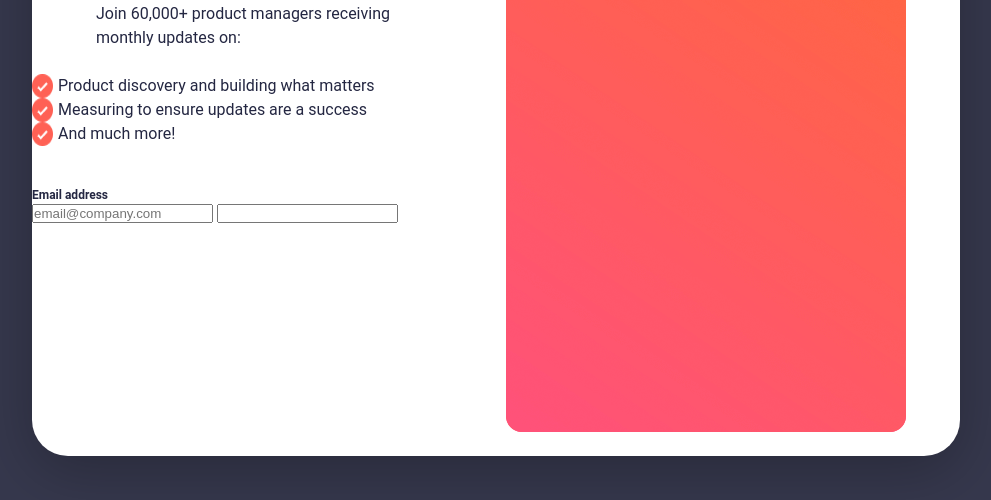
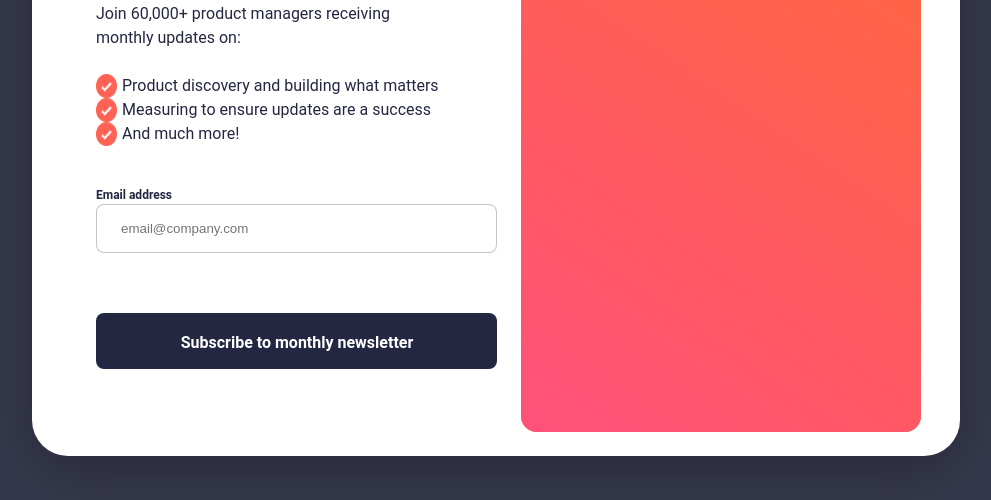
Before and after one commit to Karshiyeva996/Stay-updated-, a plain HTML site: page index.html in a window 1280 px wide. Shown: the part 404-904 px from the top of the page, without its empty margins (224-1215 px from the left). Drawn offline with Linux system fonts and the light colour scheme.

Commit message:
sait finish

```diff
--- a/CSS/main.css
+++ b/CSS/main.css
@@ -68,14 +68,18 @@ ul {
     font-size: 16px;
     font-style: normal;
     font-weight: 400;
-    line-height: 150%; /* 24px */
+    line-height: 150%;
+    /* 24px */
     padding-bottom: 24px;
     margin-left: 64px;
     margin-right: 64px;
 }
-.site-hero__ptica{
+
+.site-hero__ptica {
+    margin-left: 64px;
     row-gap: 10px;
 }
+
 .site-hero__li {
     display: flex;
     column-gap: 5px;
@@ -90,9 +94,11 @@ font-family: Roboto;
     font-size: 16px;
     font-style: normal;
     font-weight: 400;
-line-height: 150%; /* 24px */
+    line-height: 150%;
+    /* 24px */
 }
-.hero__h1{
+
+.hero__h1 {
     color: var(--Dark-Navy, #242742);
     font-feature-settings: 'clig' off, 'liga' off;
     /* Body Small */
@@ -100,8 +106,10 @@ font-family: Roboto;
     font-size: 12px;
     font-style: normal;
     font-weight: 700;
-line-height: 150%; /* 18px */
+    line-height: 150%;
+    /* 18px */
     margin-top: 40px;
+    margin-left: 64px;
 
 }
 
@@ -118,3 +126,36 @@ margin-top: 40px;
     margin-left: 24px;
     margin-right: 54px;
 }
+.hero__input{
+    border-radius: 8px;
+border: 1px solid var(--grey-25, rgba(25, 24, 43, 0.25));
+padding-top: 16px;
+padding-bottom: 16px;
+padding-left: 24px;
+padding-right: 198px;
+margin-left: 64px;
+margin-bottom: 24px;
+
+}
+
+.hero__h2 {
+    border-radius: 8px;
+    background: var(--Dark-Navy, #242742);
+    padding-top: 18px;
+    padding-bottom: 14px;
+    padding-left: 72px;
+    padding-right: 71px;
+
+    color: var(--White, #FFF);
+    text-align: center;
+    font-feature-settings: 'clig' off, 'liga' off;
+
+    /* Body (Bold) */
+    font-family: Roboto;
+    font-size: 16px;
+    font-style: normal;
+    font-weight: 700;
+    line-height: 150%;
+    margin-left: 64px;
+    /* 24px */
+}
--- a/index.html
+++ b/index.html
@@ -30,9 +30,8 @@
                         </ul>
                     </div>
                     <h1 class="hero__h1">Email address</h1>
-                    <input type="text" placeholder="email@company.com">
-                    <input type="Subscribe to monthly newsletter">
-
+                    <input type="text" class="hero__input" placeholder="email@company.com"> <br><br><br>
+                   <h2 class="hero__h2">Subscribe to monthly newsletter</h2>
                 </div>
 
                 <div class="site-hero__img">
```
Lines whose indentation alone changed are shown as unchanged.
